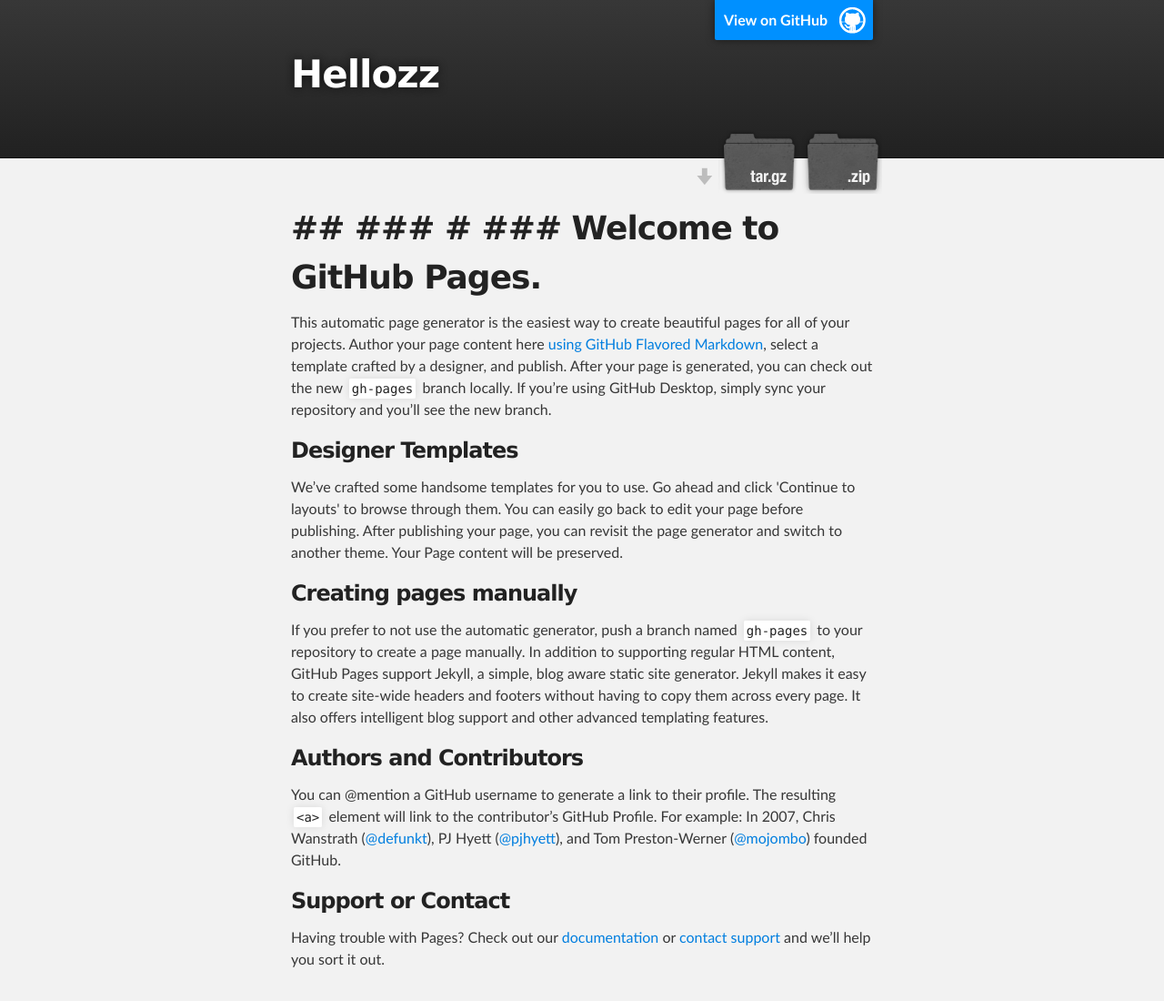
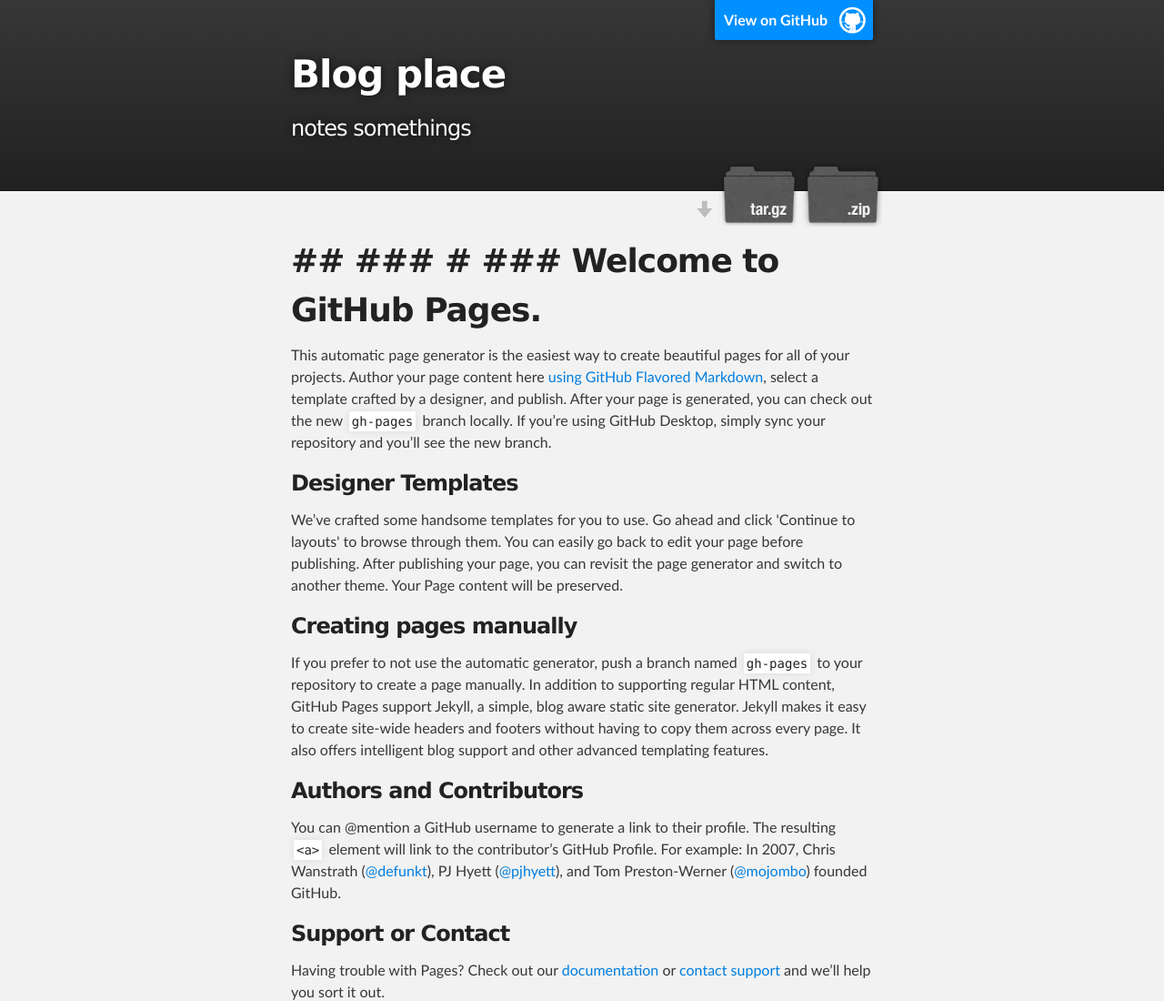
Before and after one commit to hellozz/hellozz, a plain HTML site: page index.html in a window 1280 px wide. Shown: the top 1100 px of the page at 91% size. Drawn offline with Linux system fonts and the light colour scheme.

Commit message:
change the project title

```diff
--- a/index.html
+++ b/index.html
@@ -18,8 +18,8 @@
         <header class="inner">
           <a id="forkme_banner" href="https://github.com/hellozz/hellozz">View on GitHub</a>
 
-          <h1 id="project_title">Hellozz</h1>
-          <h2 id="project_tagline"></h2>
+          <h1 id="project_title">Blog place</h1>
+          <h2 id="project_tagline">notes somethings</h2>
 
             <section id="downloads">
               <a class="zip_download_link" href="https://github.com/hellozz/hellozz/zipball/master">Download this project as a .zip file</a>
```
